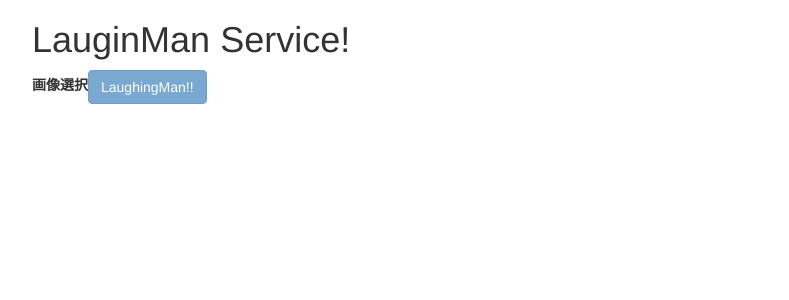
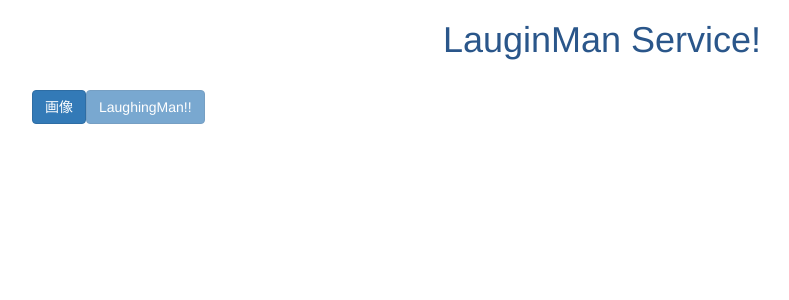
Before and after one commit to h-reader/laughing-man, an Angular app: page / in a window 1280 px wide. Shown: the top 300 px of the page, without its empty margins (38-827 px from the left). Built offline with nearby package versions, Linux system fonts and the light colour scheme; what ng2-bootstrap would draw is missing.

Commit message:
コンポーネントの配置、スタイルを修正。

```diff
--- a/src/app/app.component.scss
+++ b/src/app/app.component.scss
@@ -0,0 +1,12 @@
+.container {
+    margin: auto;
+
+    h1 {
+    text-align: center;
+    color: #2a568a;
+    }
+
+    app-laughing-man {
+        margin: 10px;
+    }
+}
--- a/src/app/laughing-man/laughing-man.component.html
+++ b/src/app/laughing-man/laughing-man.component.html
@@ -1,6 +1,8 @@
-<label for="fileInput">
-    画像選択
-    <input #fileInput id="fileInput" type="file" (change)="showImage4Canvas(fileInput)" />
-</label>
-<canvas id="dropCanvas" [hidden]="isSetImage() == false" #dropCanvas ></canvas>
-<button class="btn btn-primary" [disabled]="isSetImage() == false" (click)="convertImage()">LaughingMan!!</button>
+<div>
+    <button class="btn btn-primary" (click)="fileInput.click()">
+        画像
+        <input #fileInput type="file" (change)="showImage4Canvas(fileInput)" />
+    </button>
+    <button class="btn btn-primary" [disabled]="isSetImage() == false" (click)="convertImage()">LaughingMan!!</button>
+</div>
+<canvas #dropCanvas id="dropCanvas" [hidden]="isSetImage() == false" ></canvas>
--- a/src/app/laughing-man/laughing-man.component.scss
+++ b/src/app/laughing-man/laughing-man.component.scss
@@ -1,3 +1,7 @@
-#fileInput {
+input[type=file]  {
     display: none;
 }
+
+canvas {
+    margin: 10px 0px 0px;
+}
```
